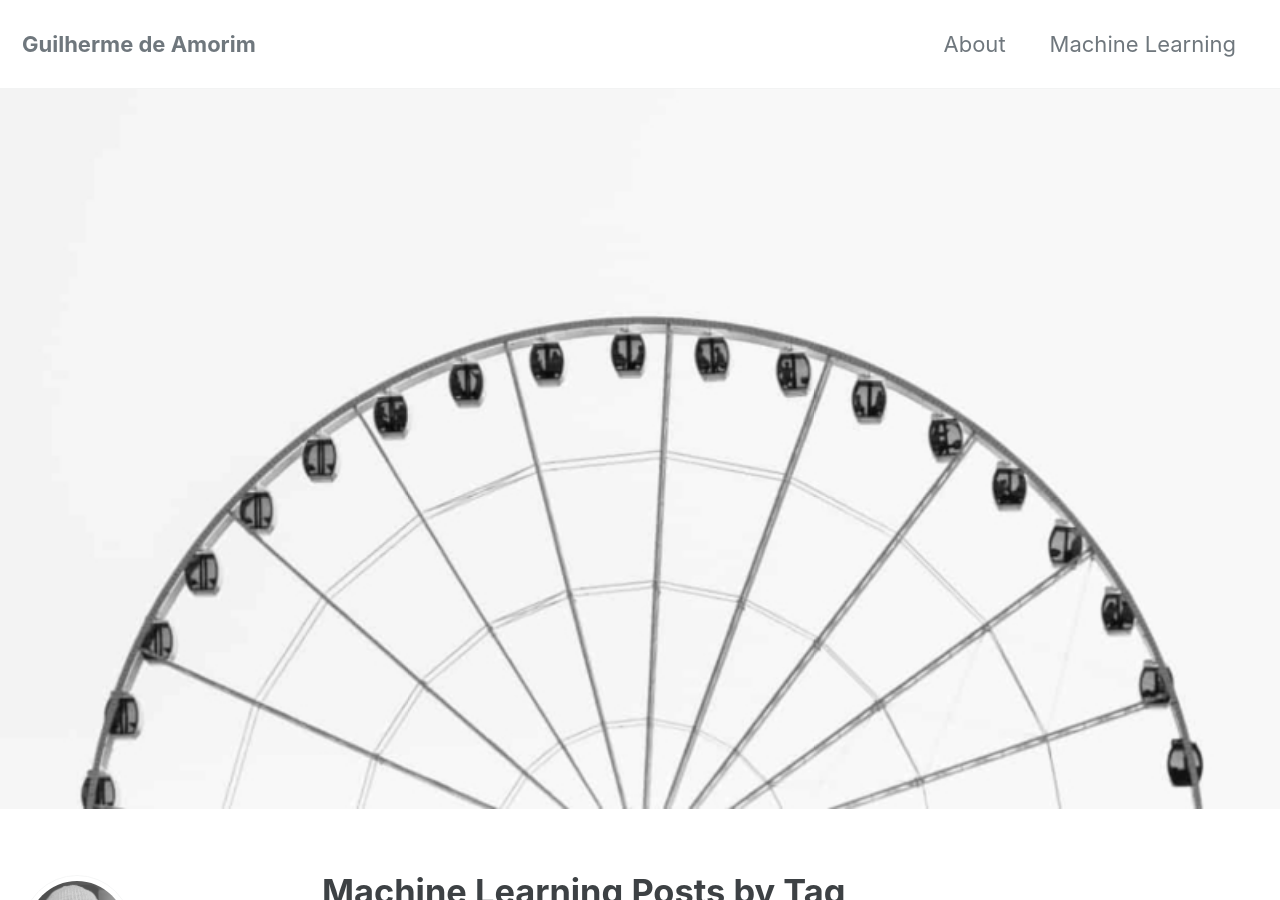
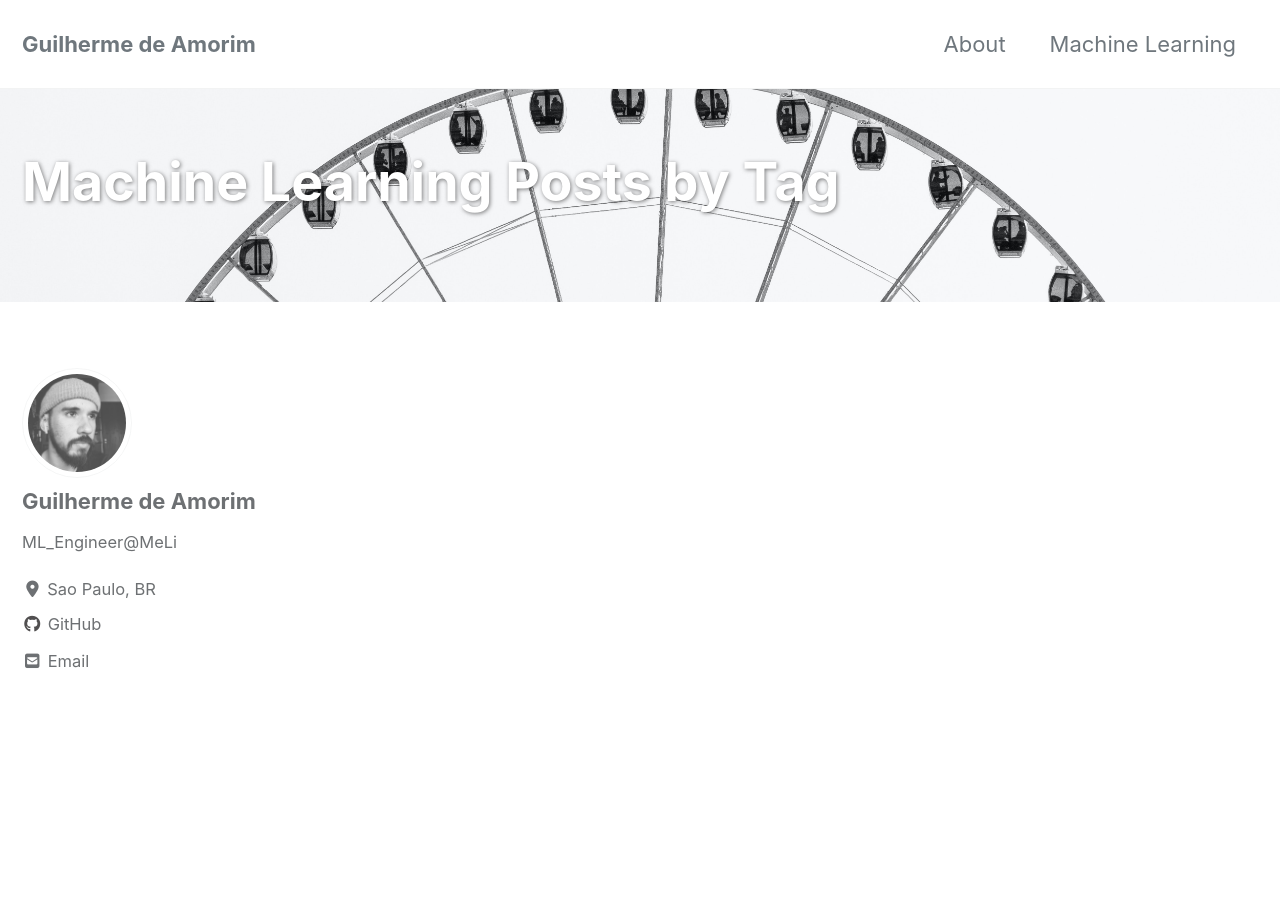
Before and after one commit to guimorg/guimorg.github.io, a Jekyll site: the page built from _pages/machine-learning.md, in a window 1280 px wide and 900 px high. Built offline with Jekyll 4.4.1, drawn with Linux system fonts in a browser that asks for light colours; cached includes are drawn as plain includes; nearby versions of some CDN libraries.

Commit message:
Fixing header images

```diff
--- a/_pages/machine-learning.md
+++ b/_pages/machine-learning.md
@@ -4,5 +4,5 @@ permalink: /machine-learning/
 title: "Machine Learning Posts by Tag"
 author_profile: true
 header:
-  image: "/images/machine-learning-theme.jpg"
+  overlay_image: "/images/machine-learning-theme.jpg"
 ---
--- a/index.html
+++ b/index.html
@@ -2,5 +2,5 @@
 layout: home
 author_profile: true
 header:
-  image: "/images/theme.jpg"
+  overlay_image: "/images/theme.jpg"
 ---
```
Also changed, not shown: _pages/about.md (+1 -1 lines), images/machine-learning-theme.jpg, images/theme.jpg, 1 other file.
